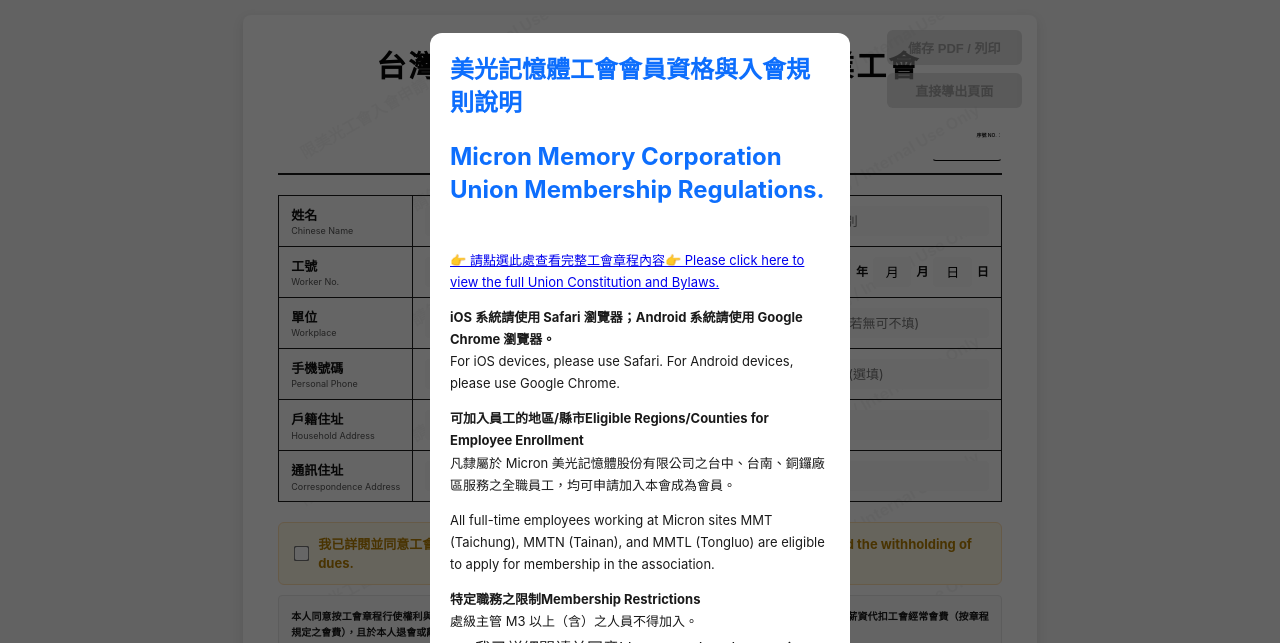
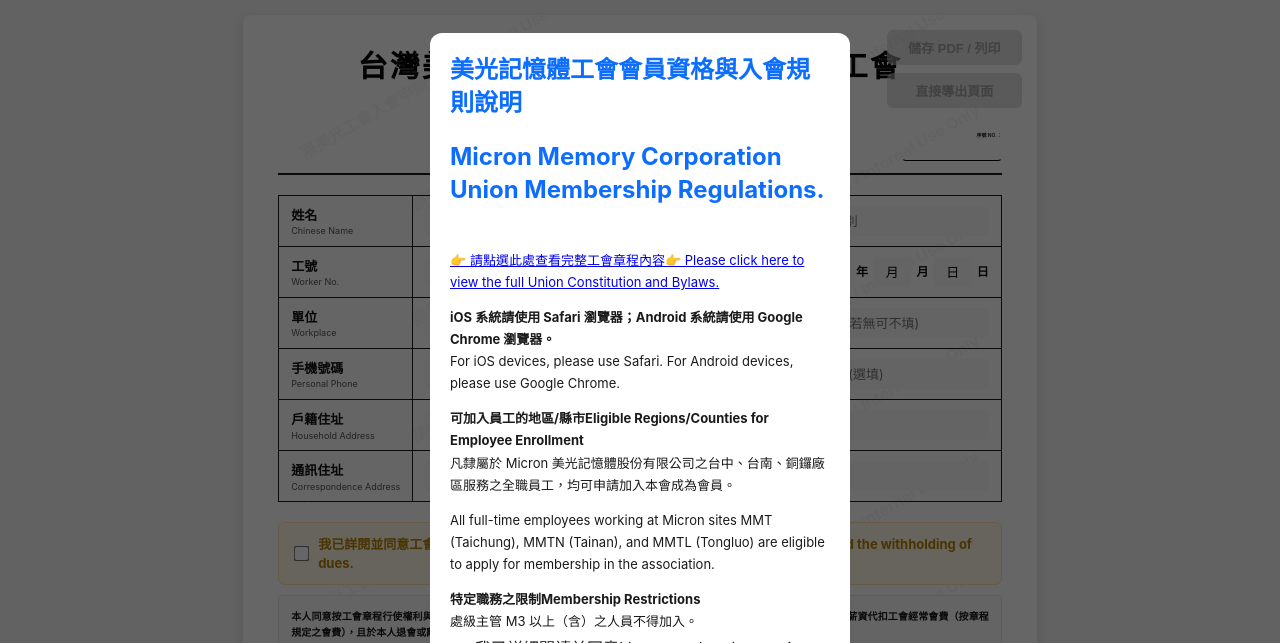
Before and after one commit to asdfgghghhh/micron-union-form.., a plain HTML site: page index.html in a window 1280 px wide. Shown: the top 643 px of the page. Drawn offline with Linux system fonts and the light colour scheme.

Commit message:
Update index.html

```diff
--- a/index.html
+++ b/index.html
@@ -281,7 +281,7 @@ input[type="text"]:focus,select:focus{border-color:var(--primary-color);backgrou
 
   <!-- 序號欄位 -->
   <div class="serial-number-box" style="width: 100px; text-align: right; font-size: 5px; font-weight: 600;">
-    序號 NO.：<input type="text" style="width: 70px; border-bottom: 1px solid #000; background: transparent; padding: 2px 5px; text-align: center;" placeholder="   ">
+    序號 NO.：<input type="text" style="width: 100px; border-bottom: 1px solid #000; background: transparent; padding: 2px 5px; text-align: center;" placeholder="   ">
   </div>
 </div>
    <table><tbody>
```
